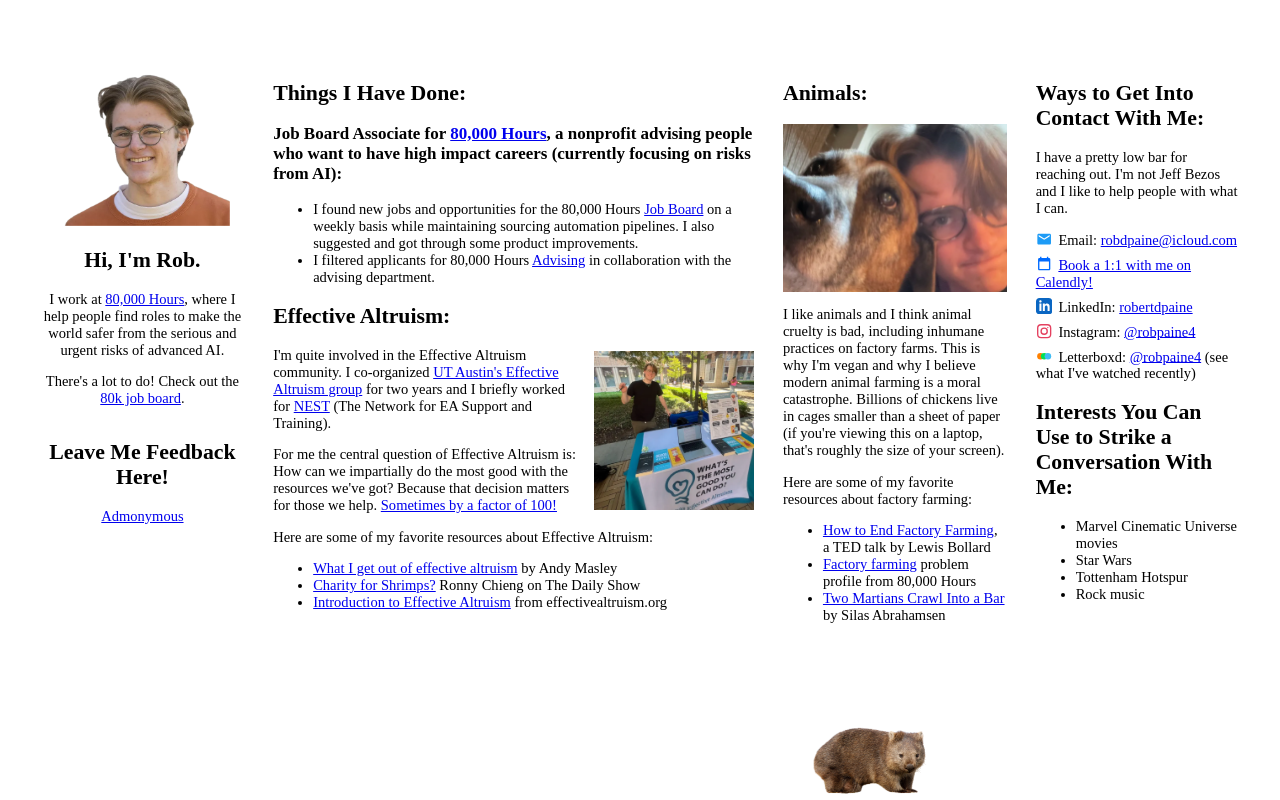
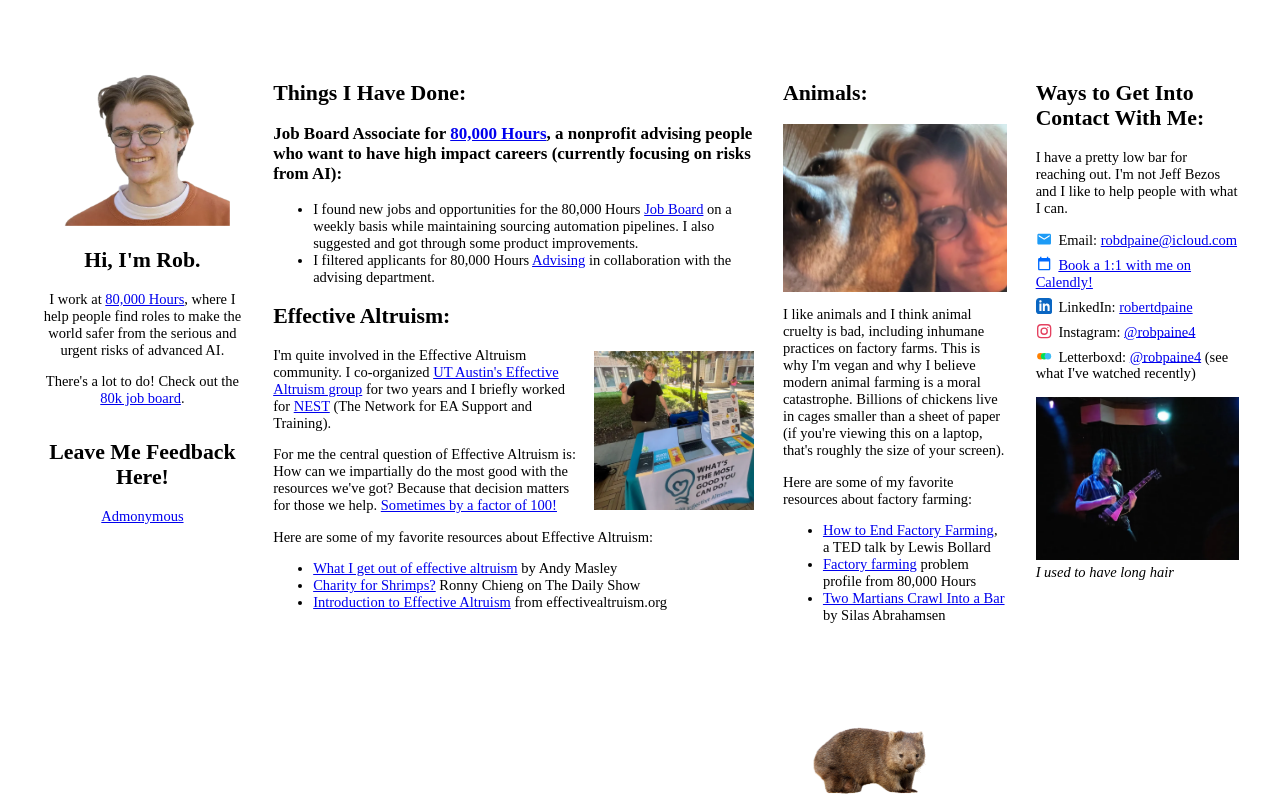
Before and after one commit to RobPaine1/RobPaine1.github.io, a plain HTML site: page index.html in a window 1280 px wide. Drawn offline with Linux system fonts and the light colour scheme; no server answers.

Commit message:
Replace the interests list with a long-hair guitar photo
Co-Authored-By: Claude Fable 5 <noreply@anthropic.com>

```diff
--- a/index.html
+++ b/index.html
@@ -134,6 +134,13 @@
     max-width: 24rem;
     height: auto;
   }
+  #long-hair {
+    margin: 1em 0;
+  }
+  #long-hair figcaption {
+    font-style: italic;
+    margin-top: 0.3em;
+  }
   /* Wide windows: four columns that fit one screen without scrolling.
      Everything is sized in rem and the root font size follows the window,
      so the layout keeps its proportions at any size. Below the 13px floor
@@ -255,13 +262,10 @@
   <li><svg class="contact-icon" viewBox="0 0 24 24" xmlns="http://www.w3.org/2000/svg" aria-hidden="true"><circle cx="6.5" cy="12" r="4.8" fill="#FF8000"/><circle cx="12" cy="12" r="4.8" fill="#00E054"/><circle cx="17.5" cy="12" r="4.8" fill="#40BCF4"/></svg>Letterboxd: <a href="https://letterboxd.com/robpaine4/">@robpaine4</a> (see what I've watched recently)</li>
 </ul>
 
-<h2>Interests You Can Use to Strike a Conversation With Me:</h2>
-<ul>
-  <li>Marvel Cinematic Universe movies</li>
-  <li>Star Wars</li>
-  <li>Tottenham Hotspur</li>
-  <li>Rock music</li>
-</ul>
+<figure id="long-hair">
+  <img class="section-photo" src="rob-guitar.webp" alt="Me playing guitar on a dimly lit stage, with long hair" width="900" height="720">
+  <figcaption>I used to have long hair</figcaption>
+</figure>
 </section>
 
 <section id="feedback">
```
Also changed, not shown: rob-guitar.webp (added).
